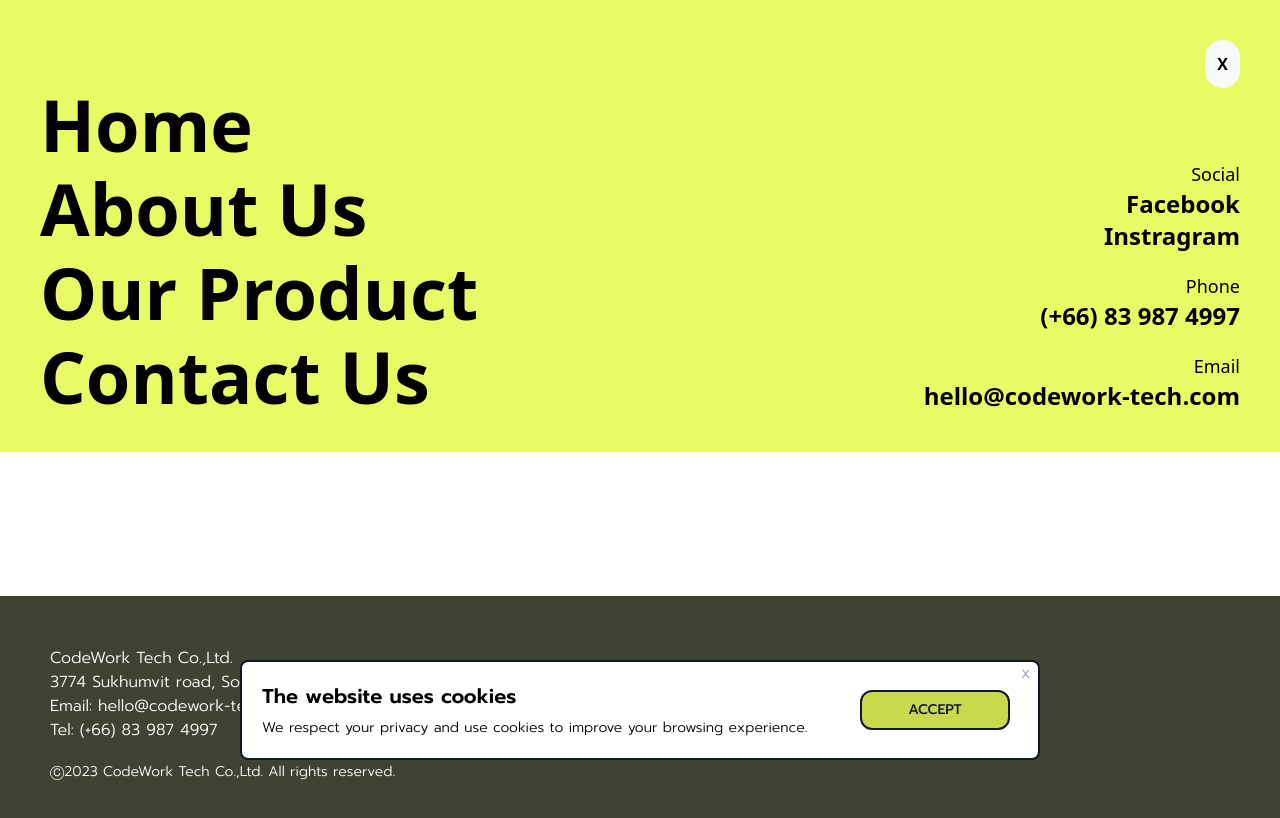
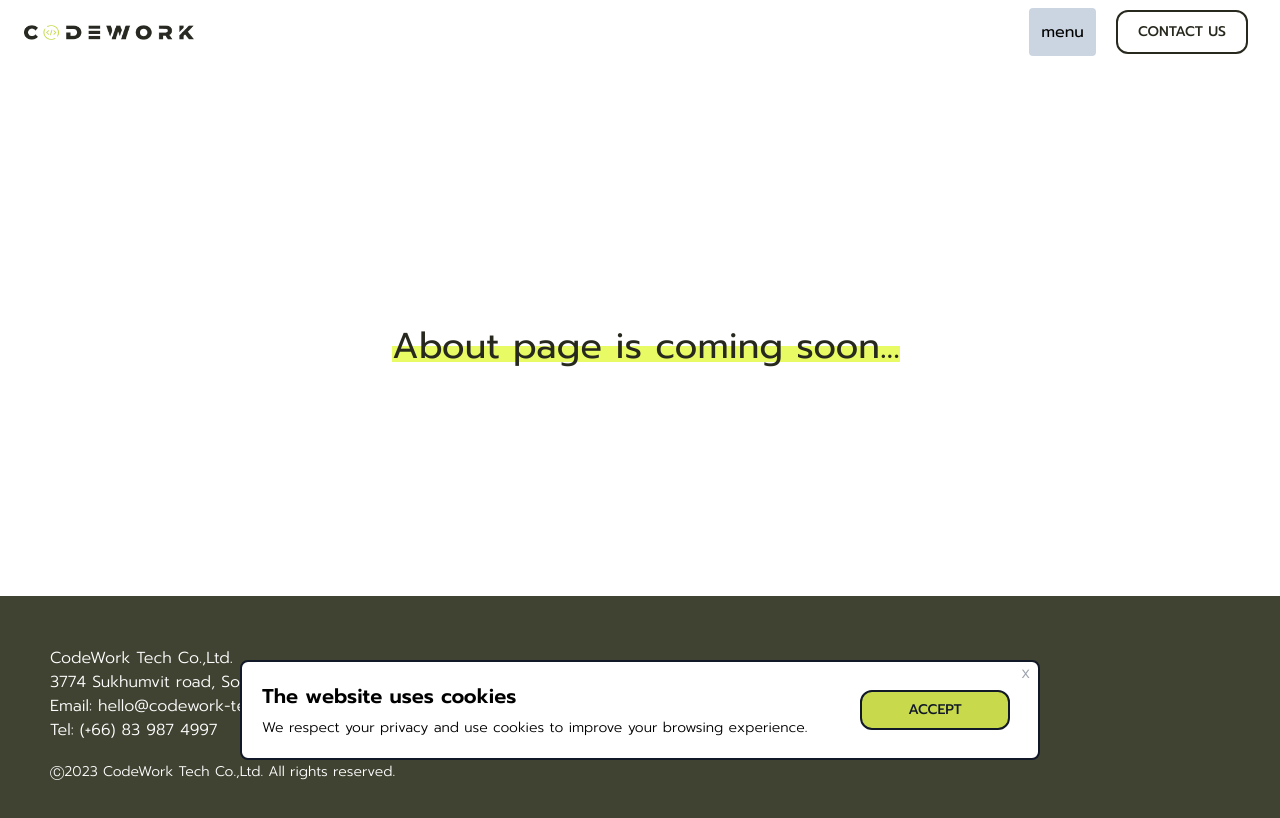
Before and after one commit to The-Alzhemist/codework-landing-page, a Next.js app: page /aboutus in a window 1280 px wide. Shown: the top 818 px of the page. Built offline with nearby package versions, Linux system fonts and the light colour scheme.

Commit message:
update: animation

```diff
--- a/src/components/AppLayout/components/NavigationBar/NavigationBar.tsx
+++ b/src/components/AppLayout/components/NavigationBar/NavigationBar.tsx
@@ -1,4 +1,4 @@
-import React, { useState } from "react";
+import React, { useEffect, useState } from "react";
 import withNavigation from "./withNavigation";
 import Link from "next/link";
 import { animated } from "@react-spring/web";
@@ -26,14 +26,18 @@
 
   const controls = useAnimation();
 
-  const animateSidebar = async () => {
+  useEffect(() => {
+      controls.start({ y: "-100%" }); // Move sidebar up (Y: -100%)
+  }, []);
+
+
+  useEffect(() => {
     if (isOpen) {
-      await controls.start({ y: 0 }); // Move sidebar down (Y: 0%)
+      controls.start({ y: 0 }); // Move sidebar down (Y: 0%)
     } else {
-      await controls.start({ y: '-100%' }); // Move sidebar up (Y: -100%)
+      controls.start({ y: "-100%" }); // Move sidebar up (Y: -100%)
     }
-  };
-
+  }, [isOpen]);
 
   return (
     <>
@@ -64,7 +68,6 @@
               className="cursor-pointer p-3 bg-slate-300 rounded"
               onClick={() => {
                 toggleSidebar();
-                animateSidebar();
               }}
             >
               menu
@@ -79,21 +82,20 @@
       <AnimatePresence>
         <motion.nav
           animate={controls}
-            className={`top-0 h-full w-full z-50 $ fixed`}
+          className={`top-0 h-full w-full z-50 fixed`}
         >
           <header className="bg-primary-500 h-auto p-10 grid grid-cols-2">
             <div
               className="flex justify-end font-semibold col-start-1 col-span-2"
               onClick={() => {
                 toggleSidebar();
-                  animateSidebar();
               }}
             >
-                <span className="bg-slate-50 p-3 rounded-full cursor-pointer">
+              <span className="bg-slate-50 w-12 h-12 p-3 rounded-full cursor-pointer flex justify-center items-center">
                 X
               </span>
             </div>
-              <div className="flex flex-col gap-y-3">
+            <motion.div className="flex flex-col gap-y-3">
               <div className=" cursor-pointer text-7xl font-bold flex gap-x-2 hover:text-secondary group">
                 Home
                 <span className="hidden group-hover:block">
@@ -118,22 +120,24 @@
                   <FaArrowLeftLong />
                 </span>
               </div>
-              </div>
+            </motion.div>
             <div className="flex flex-col items-end justify-end">
               <div className="text-lg">Social</div>
               <div className="text-2xl font-semibold">Facebook</div>
-                <div className="text-2xl font-semibold mb-5">Instragram</div>
+              <div className="text-2xl font-semibold mb-5">Instagram</div>
 
               <div className="text-lg">Phone</div>
-                <div className="text-2xl font-semibold mb-5">(+66) 83 987 4997</div>
+              <div className="text-2xl font-semibold mb-5">
+                (+66) 83 987 4997
+              </div>
 
               <div className="text-lg">Email</div>
-                <div className="text-2xl font-semibold">hello@codework-tech.com</div>
+              <div className="text-2xl font-semibold">
+                hello@codework-tech.com
+              </div>
             </div>
           </header>
         </motion.nav>
-
-        ◊
       </AnimatePresence>
 
       {/* Margin */}
```
Lines whose indentation alone changed are shown as unchanged.
